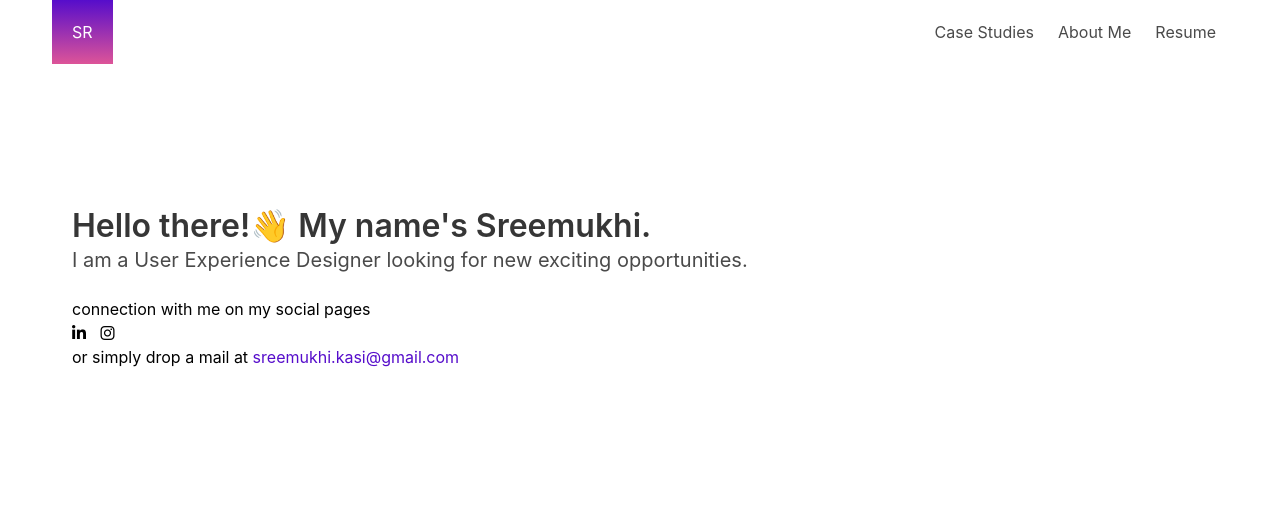
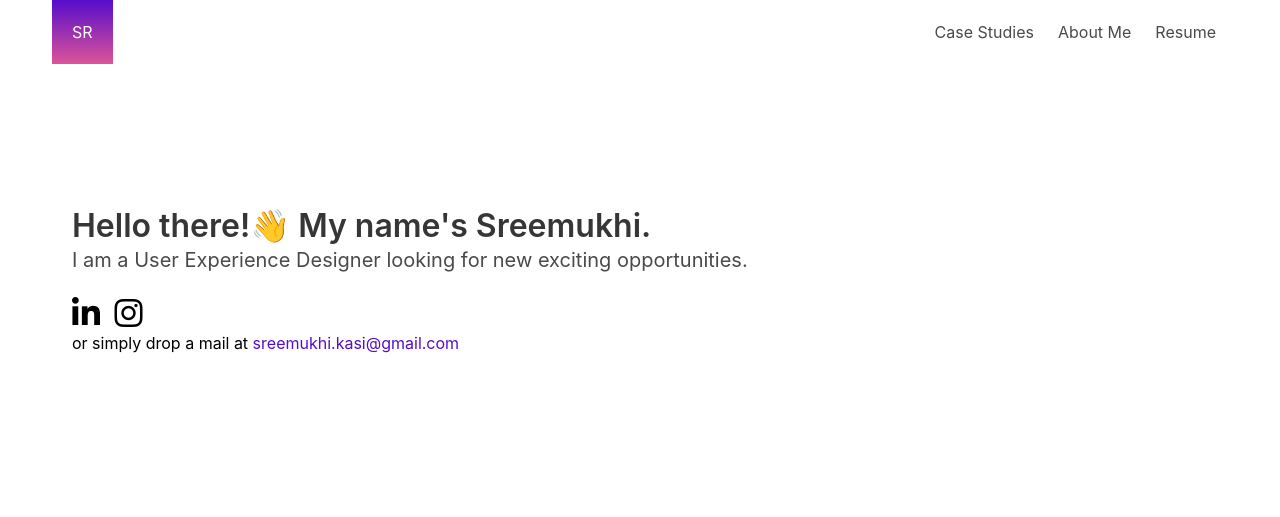
Before and after one commit to sree2mukhi/home, a plain HTML site: page index.html in a window 1280 px wide. Shown: the top 517 px of the page. Drawn offline with nearby package versions, Linux system fonts and the light colour scheme.

Commit message:
Update index.html

```diff
--- a/index.html
+++ b/index.html
@@ -53,9 +53,8 @@
           </div>
           <br>
           <div class="container">
-            <p> connection with me on my social pages <p>
             <a href="https://www.linkedin.com/in/sreemukhi-kasinadhuni" target="_blank">
-              <i class="fab fa-linkedin-in"></i>
+              <i class="fab fa-linkedin-in fa-2x"></i>
             </a>
            <!-- <a href="#">
               <i class="fab fa-twitter"></i>
@@ -64,7 +63,7 @@
               <i class="fab fa-behance"></i>
             </a> -->
             <a href="http://instagram.com/uxchalkboard" target="_blank">
-              <i class="fab fa-instagram"></i>
+              <i class="fab fa-instagram fa-2x"></i>
             </a>
             <h2> or simply drop a mail at <a onclick="location.href='mailto:sreemukhi.kasi@gmail.com';">sreemukhi.kasi@gmail.com</a></h2>
           </div>
```
